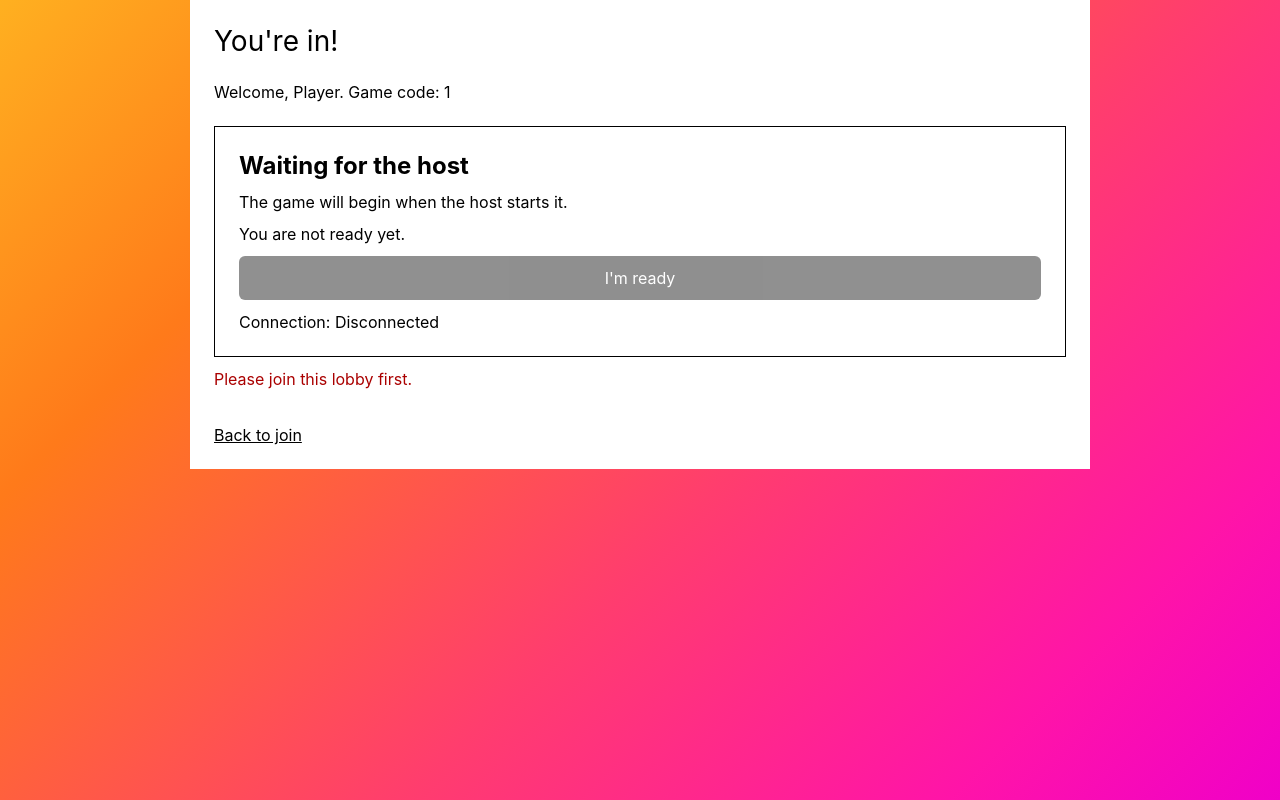
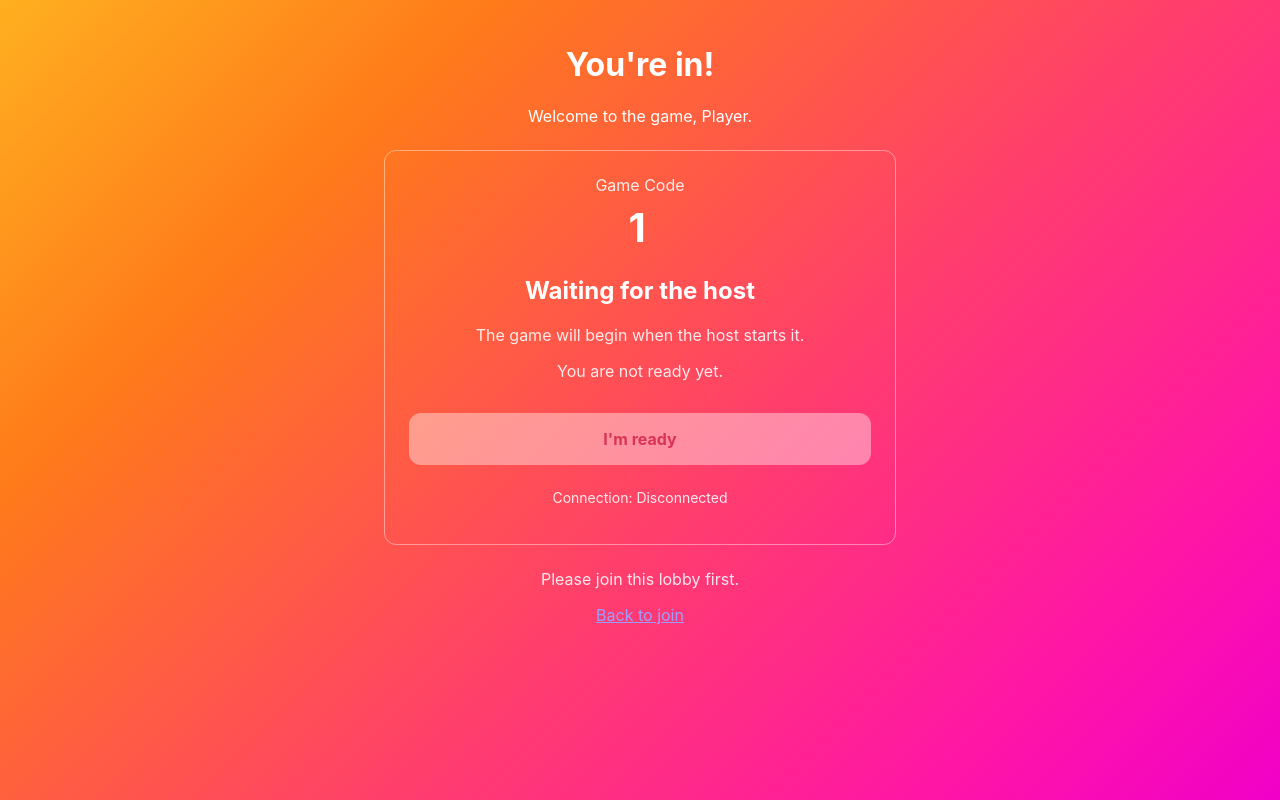
Before and after one commit to LukeSm5/Mezclar, a React (Vite) app in the folder frontend-web/: page /player/1 in a window 1280 px wide. Built offline with nearby package versions, Linux system fonts and the light colour scheme.

Commit message:
Also copied the frontend from the host-session creation branch so that there's not excessive conflicts

```diff
--- a/frontend-web/package.json
+++ b/frontend-web/package.json
@@ -11,15 +11,13 @@
   "dependencies": {
     "react": "^19.1.0",
     "react-dom": "^19.1.0",
-    "react-router-dom": "^7.6.0",
-    "qrcode": "^1.5.4"
+    "react-router-dom": "^7.6.0"
   },
   "devDependencies": {
     "@types/react": "^19.1.0",
     "@types/react-dom": "^19.1.0",
     "@vitejs/plugin-react": "^4.4.0",
     "typescript": "^5.8.0",
-    "vite": "^6.3.0",
-    "@types/qrcode": "^1.5.5"
+    "vite": "^6.3.0"
   }
 }
--- a/frontend-web/src/player/PlayerLobby.tsx
+++ b/frontend-web/src/player/PlayerLobby.tsx
@@ -1,7 +1,6 @@
 import { useEffect, useState } from "react";
 import { Link, useNavigate, useParams } from "react-router-dom";
 import { getSession, playerSocketUrl, updateReadyStatus, type SessionPlayer } from "../api/client";
-import "../styles.css";
 
 export default function PlayerLobby() {
   const { code } = useParams<{ code: string }>();
@@ -66,20 +65,104 @@ export default function PlayerLobby() {
   }
 
   return (
-    <main className="lobby">
+    <main
+      style={{
+        maxWidth: 560,
+        margin: "0 auto",
+        padding: 24,
+        textAlign: "center",
+      }}
+    >
       <h1>You're in!</h1>
-      <p>Welcome, {player?.name ?? "Player"}. Game code: {code}</p>
-      <section className="lobby__start" aria-labelledby="waiting-title">
+
+      <p>
+        Welcome to the game, {player?.name ?? "Player"}.
+      </p>
+
+      <section
+        aria-labelledby="waiting-title"
+        style={{
+          margin: "24px 0",
+          padding: 24,
+          border: "1px solid var(--border)",
+          borderRadius: 12,
+        }}
+      >
+        <p
+          style={{
+            margin: 0,
+            color: "var(--text-muted)",
+          }}
+        >
+          Game Code
+        </p>
+
+        <h2
+          style={{
+            margin: "8px 0 24px",
+            fontSize: 40,
+            letterSpacing: 6,
+          }}
+        >
+          {code}
+        </h2>
+
         <h2 id="waiting-title">Waiting for the host</h2>
-        <p>The game will begin when the host starts it.</p>
-        <p aria-live="polite">{player?.ready ? "You are ready." : "You are not ready yet."}</p>
-        <button className="lobby__button" type="button" aria-pressed={player?.ready ?? false} disabled={!player || saving} onClick={handleReady}>
+
+        <p style={{ color: "var(--text-muted)" }}>
+          The game will begin when the host starts it.
+        </p>
+
+        <p aria-live="polite" style={{ color: "var(--text-muted)" }}>
+          {player?.ready ? "You are ready." : "You are not ready yet."}
+        </p>
+
+        <button
+          type="button"
+          aria-pressed={player?.ready ?? false}
+          disabled={!player || saving}
+          onClick={handleReady}
+          style={{
+            width: "100%",
+            marginTop: 16,
+            padding: 16,
+            border: "none",
+            borderRadius: 12,
+            background: "var(--accent)",
+            color: "var(--accent-text)",
+            fontFamily: "inherit",
+            fontSize: 16,
+            fontWeight: 700,
+            cursor: player && !saving ? "pointer" : "not-allowed",
+            opacity: player && !saving ? 1 : 0.4,
+          }}
+        >
           {saving ? "Updating..." : player?.ready ? "Mark not ready" : "I'm ready"}
         </button>
-        <p>Connection: {connectionStatus}</p>
+
+        <p
+          style={{
+            marginTop: 24,
+            color: "var(--text-muted)",
+            fontSize: 14,
+          }}
+        >
+          Connection: {connectionStatus}
+        </p>
       </section>
-      {error && <p className="lobby__error" role="alert">{error}</p>}
-      <Link className="lobby__back" to={playerId ? "/" : "/join/" + code}>
+
+      {error && (
+        <p
+          role="alert"
+          style={{
+            color: "var(--text-muted)",
+          }}
+        >
+          {error}
+        </p>
+      )}
+
+      <Link to={playerId ? "/" : "/join/" + code}>
         {playerId ? "Leave game" : "Back to join"}
       </Link>
     </main>
--- a/frontend-web/src/styles.css
+++ /dev/null
@@ -1,146 +0,0 @@
-.lobby {
-  width: min(900px, 100%);
-  margin: 0 auto;
-  padding: 24px;
-  background: white;
-  color: black;
-}
-
-.lobby a {
-  color: black;
-  overflow-wrap: anywhere;
-}
-
-.lobby h1,
-.lobby h2,
-.lobby p {
-  margin: 0;
-}
-
-.lobby h1 {
-  margin-bottom: 24px;
-  font-size: 28px;
-  font-weight: 400;
-}
-
-.lobby .lobby__game {
-  margin-bottom: 24px;
-}
-
-.lobby-top {
-  display: grid;
-  grid-template-columns: 1fr 1fr;
-  border: 1px solid black;
-}
-
-.join-code,
-.qr-code {
-  min-height: 280px;
-  padding: 24px;
-}
-
-.join-code {
-  border-right: 1px solid black;
-}
-
-.join-code h2,
-.qr-code h2,
-.participants h2 {
-  margin-bottom: 24px;
-  font-size: 18px;
-  font-weight: 400;
-}
-
-.code {
-  font-size: 48px;
-  letter-spacing: 6px;
-}
-
-.qr-code {
-  display: flex;
-  flex-direction: column;
-  align-items: flex-start;
-  gap: 12px;
-}
-
-.qr-code img {
-  width: 192px;
-  height: 192px;
-}
-
-.participants {
-  min-height: 240px;
-  margin-top: 24px;
-  padding: 24px;
-  border: 1px solid black;
-}
-
-.participants ul {
-  display: grid;
-  grid-template-columns: repeat(auto-fill, minmax(160px, 1fr));
-  gap: 12px;
-  margin: 0;
-  padding: 0;
-  list-style: none;
-}
-
-.participants li {
-  padding: 12px;
-  border: 1px solid #999;
-}
-
-.lobby__back {
-  display: inline-block;
-  margin-top: 24px;
-}
-
-@media (max-width: 600px) {
-  .lobby-top {
-    grid-template-columns: 1fr;
-  }
-
-  .join-code {
-    border-right: 0;
-    border-bottom: 1px solid black;
-  }
-}
-
-.lobby__start {
-  display: flex;
-  flex-direction: column;
-  gap: 12px;
-  margin-top: 24px;
-  padding: 24px;
-  border: 1px solid black;
-}
-
-.lobby__readiness {
-  margin-bottom: 16px !important;
-}
-
-.lobby__input {
-  padding: 12px;
-  border: 1px solid #777;
-  border-radius: 6px;
-  font: inherit;
-}
-
-.lobby__button {
-  padding: 12px;
-  border: 0;
-  border-radius: 6px;
-  background: #222;
-  color: white;
-  font: inherit;
-  cursor: pointer;
-}
-
-.lobby__button:disabled {
-  opacity: 0.5;
-  cursor: default;
-}
-
-.lobby__error {
-  margin: 12px 0 !important;
-  color: #a00;
-}
--- a/frontend-web/src/utils/lobby.ts
+++ /dev/null
@@ -1,5 +0,0 @@
-import QRCode from "qrcode";
-
-export function createLobbyQrCode(url: string): Promise<string> {
-  return QRCode.toDataURL(url, { width: 192, margin: 4 });
-}
```
Also changed, not shown: frontend-web/src/host/LobbyView.tsx (+280 -51 lines), 1 other file (tests, documents, lock files or other folders).
